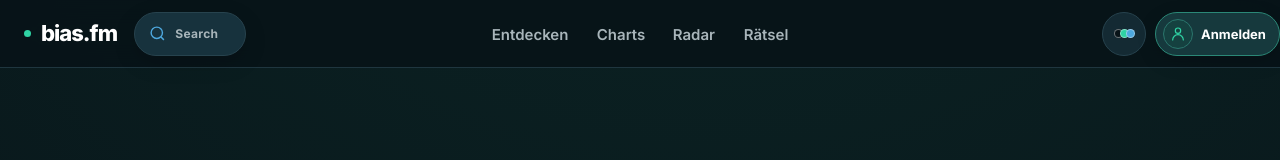
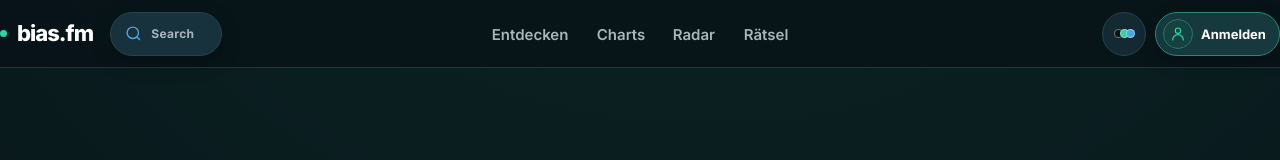
Before and after one commit to RoVaL-K/biasfm-prototype, a website: page index.html in a window 1280 px wide. Shown: the top 160 px of the page. Drawn offline with Linux system fonts and the light colour scheme.

Commit message:
Balance outer header padding

```diff
--- a/css/polish.css
+++ b/css/polish.css
@@ -1426,7 +1426,7 @@ body.search-is-open .brand-search-cluster .search-trigger-btn:not(.search-input-
 
 /* The logo and the signed-in control share the same outer header edge on desktop. */
 @media (min-width: 801px) {
-  .nav-wrap { padding-right: 0; }
+  .nav-wrap { padding-left: 0; padding-right: 0; }
 }
 
 /* Keep the right action group on the same inner edge as the page content on narrow screens. */
```
